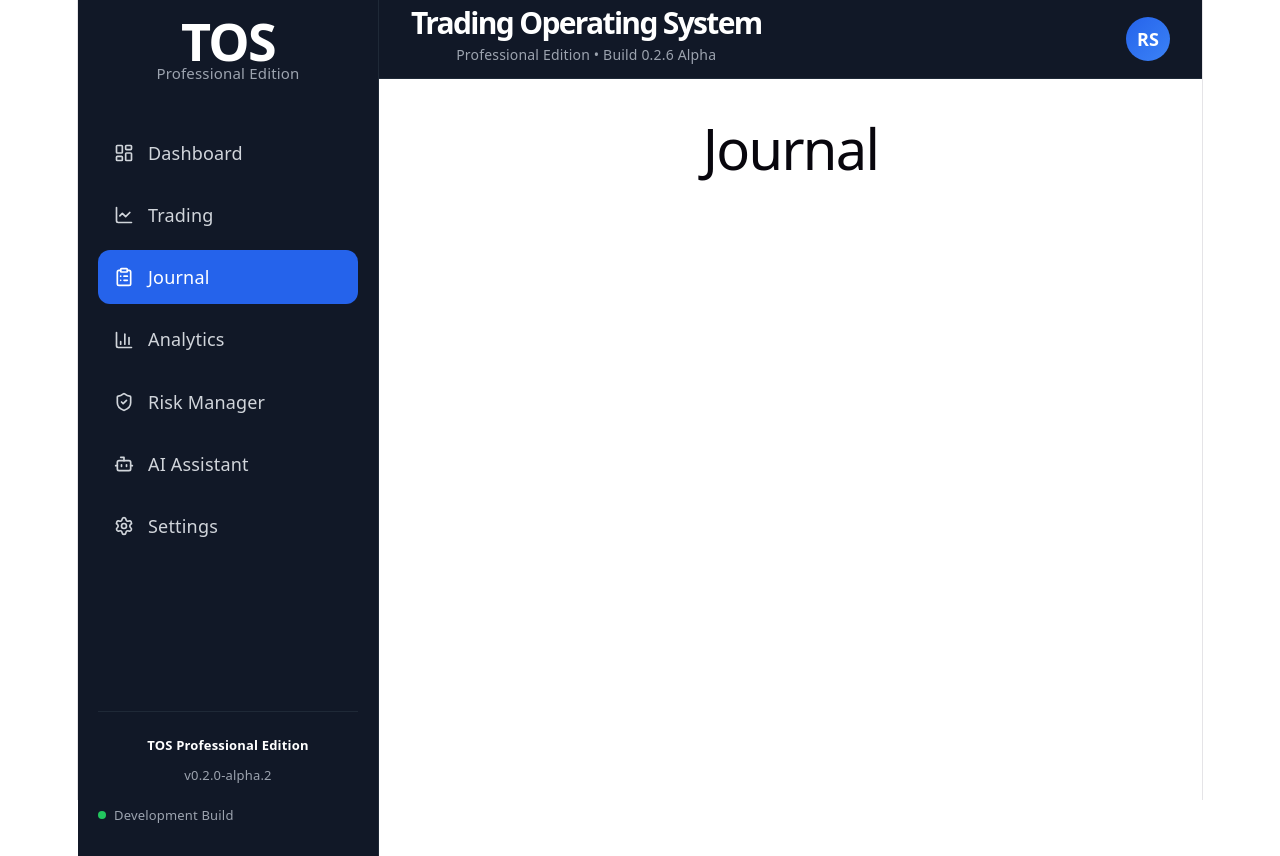
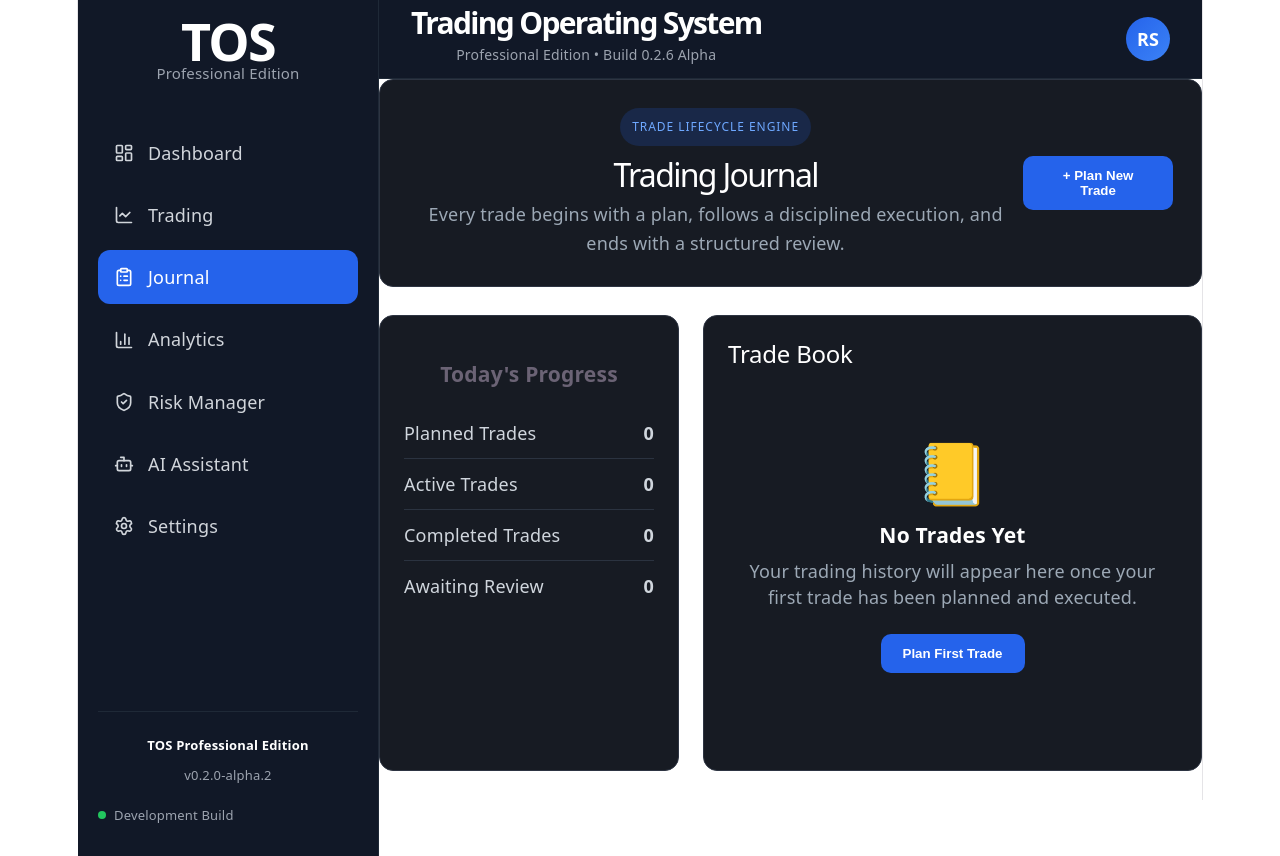
Before and after one commit to rajeshsingh437/tos-professional-edition, a React (Vite) app: page /journal in a window 1280 px wide. Built offline with nearby package versions, Linux system fonts and the light colour scheme.

Commit message:
Build 0.1.002 - Freeze Trade Lifecycle specification and Journal foundation

```diff
--- a/src/app/routes.tsx
+++ b/src/app/routes.tsx
@@ -1,6 +1,8 @@
 import { createBrowserRouter } from "react-router-dom";
 
 import Dashboard from "../pages/Dashboard/Dashboard";
+import TradeBookPage from "../pages/Journal/TradeBookPage";
+
 import AppLayout from "./AppLayout";
 
 const Placeholder = ({ title }: { title: string }) => (
@@ -30,7 +32,7 @@ export const router = createBrowserRouter([
       },
       {
         path: "journal",
-        element: <Placeholder title="Journal" />,
+        element: <TradeBookPage />,
       },
       {
         path: "analytics",
--- /dev/null
+++ b/src/pages/Journal/TradeBookPage.css
@@ -0,0 +1,116 @@
+.trade-book-page {
+  display: flex;
+  flex-direction: column;
+  gap: 28px;
+}
+
+.journal-hero {
+  display: flex;
+  justify-content: space-between;
+  align-items: center;
+  background: #171b23;
+  border: 1px solid #2d3442;
+  border-radius: 14px;
+  padding: 28px;
+}
+
+.journal-tag {
+  display: inline-block;
+  background: rgba(37, 99, 235, 0.18);
+  color: #6ea8ff;
+  padding: 6px 12px;
+  border-radius: 999px;
+  font-size: 12px;
+  letter-spacing: 0.08em;
+  margin-bottom: 16px;
+}
+
+.journal-hero h1 {
+  margin: 0;
+  color: white;
+  font-size: 32px;
+}
+
+.journal-hero p {
+  margin-top: 12px;
+  max-width: 640px;
+  color: #9ca8b5;
+  line-height: 1.6;
+}
+
+.plan-trade-button,
+.primary-button {
+  border: none;
+  border-radius: 10px;
+  background: #2563eb;
+  color: white;
+  font-weight: 600;
+  cursor: pointer;
+  padding: 12px 22px;
+  transition: 0.2s;
+}
+
+.plan-trade-button:hover,
+.primary-button:hover {
+  background: #1d4ed8;
+}
+
+.journal-summary {
+  display: grid;
+  grid-template-columns: 300px 1fr;
+  gap: 24px;
+}
+
+.summary-card,
+.trade-book-panel {
+  background: #171b23;
+  border: 1px solid #2d3442;
+  border-radius: 14px;
+  padding: 24px;
+}
+
+.summary-item {
+  display: flex;
+  justify-content: space-between;
+  padding: 12px 0;
+  border-bottom: 1px solid #2b3340;
+  color: #d0d6dd;
+}
+
+.summary-item:last-child {
+  border-bottom: none;
+}
+
+.panel-header {
+  margin-bottom: 20px;
+}
+
+.panel-header h2 {
+  margin: 0;
+  color: white;
+}
+
+.empty-state {
+  display: flex;
+  min-height: 360px;
+  flex-direction: column;
+  justify-content: center;
+  align-items: center;
+  text-align: center;
+}
+
+.empty-icon {
+  font-size: 60px;
+  margin-bottom: 16px;
+}
+
+.empty-state h3 {
+  color: white;
+  margin-bottom: 10px;
+}
+
+.empty-state p {
+  max-width: 420px;
+  color: #9ca8b5;
+  margin-bottom: 24px;
+}
--- /dev/null
+++ b/src/pages/Journal/TradeBookPage.tsx
@@ -0,0 +1,67 @@
+import "./TradeBookPage.css";
+
+export default function TradeBookPage() {
+  return (
+    <div className="trade-book-page">
+      <section className="journal-hero">
+        <div>
+          <span className="journal-tag">TRADE LIFECYCLE ENGINE</span>
+
+          <h1>Trading Journal</h1>
+
+          <p>
+            Every trade begins with a plan, follows a disciplined execution, and
+            ends with a structured review.
+          </p>
+        </div>
+
+        <button className="plan-trade-button">+ Plan New Trade</button>
+      </section>
+
+      <section className="journal-summary">
+        <div className="summary-card">
+          <h3>Today's Progress</h3>
+
+          <div className="summary-item">
+            Planned Trades
+            <strong>0</strong>
+          </div>
+
+          <div className="summary-item">
+            Active Trades
+            <strong>0</strong>
+          </div>
+
+          <div className="summary-item">
+            Completed Trades
+            <strong>0</strong>
+          </div>
+
+          <div className="summary-item">
+            Awaiting Review
+            <strong>0</strong>
+          </div>
+        </div>
+
+        <div className="trade-book-panel">
+          <div className="panel-header">
+            <h2>Trade Book</h2>
+          </div>
+
+          <div className="empty-state">
+            <div className="empty-icon">📒</div>
+
+            <h3>No Trades Yet</h3>
+
+            <p>
+              Your trading history will appear here once your first trade has
+              been planned and executed.
+            </p>
+
+            <button className="primary-button">Plan First Trade</button>
+          </div>
+        </div>
+      </section>
+    </div>
+  );
+}
```
Also changed, not shown: 2 other files (tests, documents, lock files or other folders).
